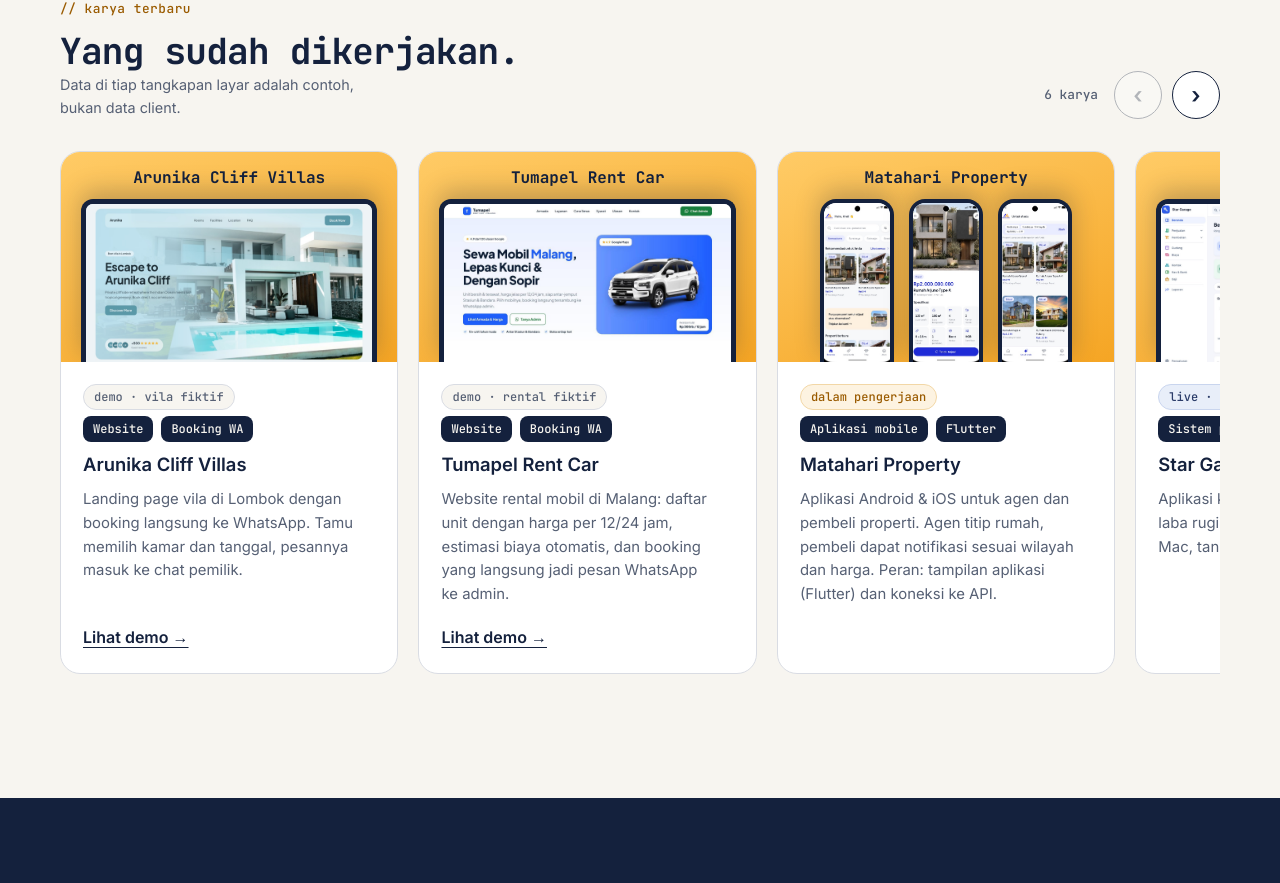
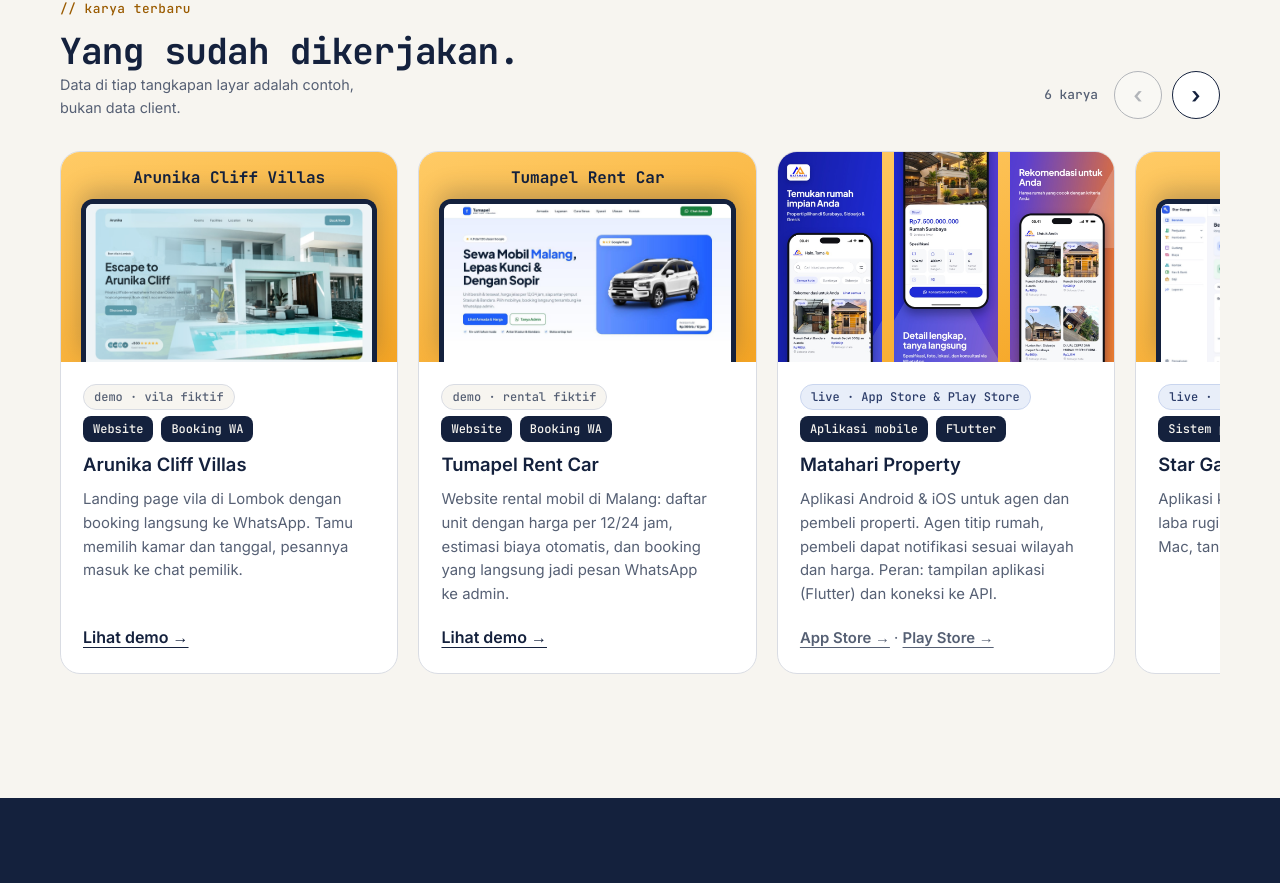
Before and after one commit to mpratama17/mpratama17.github.io, a plain HTML site: page index.html in a window 1280 px wide. Shown: the part 1405-2288 px from the top of the page. Drawn offline with Linux system fonts and the light colour scheme.

Commit message:
Matahari Property: screenshot App Store, status live + link store
Claude-Session: https://claude.ai/code/session_014N2fYqvnEGbTWfcUJX6ycx

```diff
--- a/index.html
+++ b/index.html
@@ -22,7 +22,7 @@
   <link rel="preconnect" href="https://fonts.googleapis.com">
   <link rel="preconnect" href="https://fonts.gstatic.com" crossorigin>
   <link href="https://fonts.googleapis.com/css2?family=Inter:wght@400;500;600&family=JetBrains+Mono:wght@500;700&display=swap" rel="stylesheet">
-  <link rel="stylesheet" href="style.css?v=6">
+  <link rel="stylesheet" href="style.css?v=7">
 </head>
 <body>
 
@@ -142,11 +142,12 @@
         </div>
       </article>
       <article class="card">
-        <div data-title="Matahari Property" class="shot shot-phone"><img src="assets/karya/matahari-1.jpg" alt="Aplikasi Matahari Living: beranda dengan pencarian rumah dan rekomendasi properti" width="360" height="803" loading="lazy"><img src="assets/karya/matahari-2.jpg" alt="Halaman detail properti: foto rumah, harga, dan spesifikasi" width="360" height="803" loading="lazy"><img src="assets/karya/matahari-3.jpg" alt="Halaman Untuk Anda: properti yang cocok dengan kriteria pembeli" width="360" height="803" loading="lazy"></div>
+        <div class="shot shot-store"><img src="assets/karya/matahari-store-1.jpg" alt="Matahari Living di App Store: beranda pencarian rumah impian di Surabaya, Sidoarjo, dan Gresik" width="400" height="868" loading="lazy"><img src="assets/karya/matahari-store-2.jpg" alt="Matahari Living di App Store: detail properti dengan spesifikasi dan konsultasi via WhatsApp" width="400" height="868" loading="lazy"><img src="assets/karya/matahari-store-3.jpg" alt="Matahari Living di App Store: rekomendasi rumah yang cocok dengan kriteria pembeli" width="400" height="868" loading="lazy"></div>
         <div class="card-body">
-          <div class="card-meta"><span class="status status-wip">dalam pengerjaan</span><ul class="tags"><li>Aplikasi mobile</li><li>Flutter</li></ul></div>
+          <div class="card-meta"><span class="status status-live">live · App Store &amp; Play Store</span><ul class="tags"><li>Aplikasi mobile</li><li>Flutter</li></ul></div>
           <h3>Matahari Property</h3>
           <p>Aplikasi Android &amp; iOS untuk agen dan pembeli properti. Agen titip rumah, pembeli dapat notifikasi sesuai wilayah dan harga. Peran: tampilan aplikasi (Flutter) dan koneksi ke API.</p>
+          <p class="card-link"><a class="link" href="https://apps.apple.com/app/matahari-living/id6837171429" target="_blank" rel="noopener">App Store →</a> · <a class="link" href="https://play.google.com/store/apps/details?id=id.matahariproperty.app" target="_blank" rel="noopener">Play Store →</a></p>
         </div>
       </article>
       <article class="card">
--- a/style.css
+++ b/style.css
@@ -259,3 +259,6 @@ p { margin: 0; text-wrap: pretty; }
   .card:hover { transform: none; }
 }
 .nowrap { white-space: nowrap; }
+.shot-store { display: flex; padding: 0; }
+.shot-store::before { content: none; }
+.shot-store img { flex: 1; min-width: 0; border: 0; border-radius: 0; box-shadow: none; }
```
Also changed, not shown: assets/karya/matahari-1.jpg (deleted), assets/karya/matahari-2.jpg (deleted), assets/karya/matahari-3.jpg (deleted), assets/karya/matahari-store-1.jpg (added), assets/karya/matahari-store-2.jpg (added), assets/karya/matahari-store-3.jpg (added).
